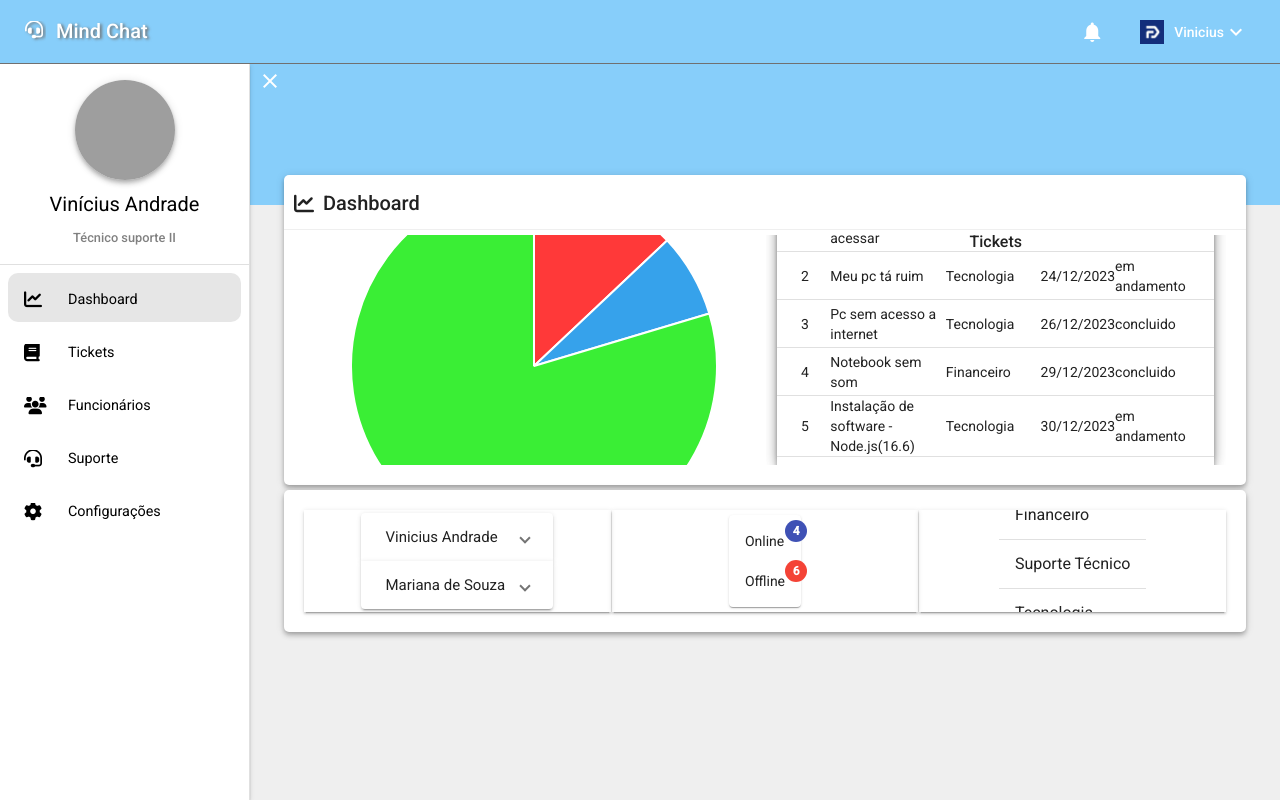
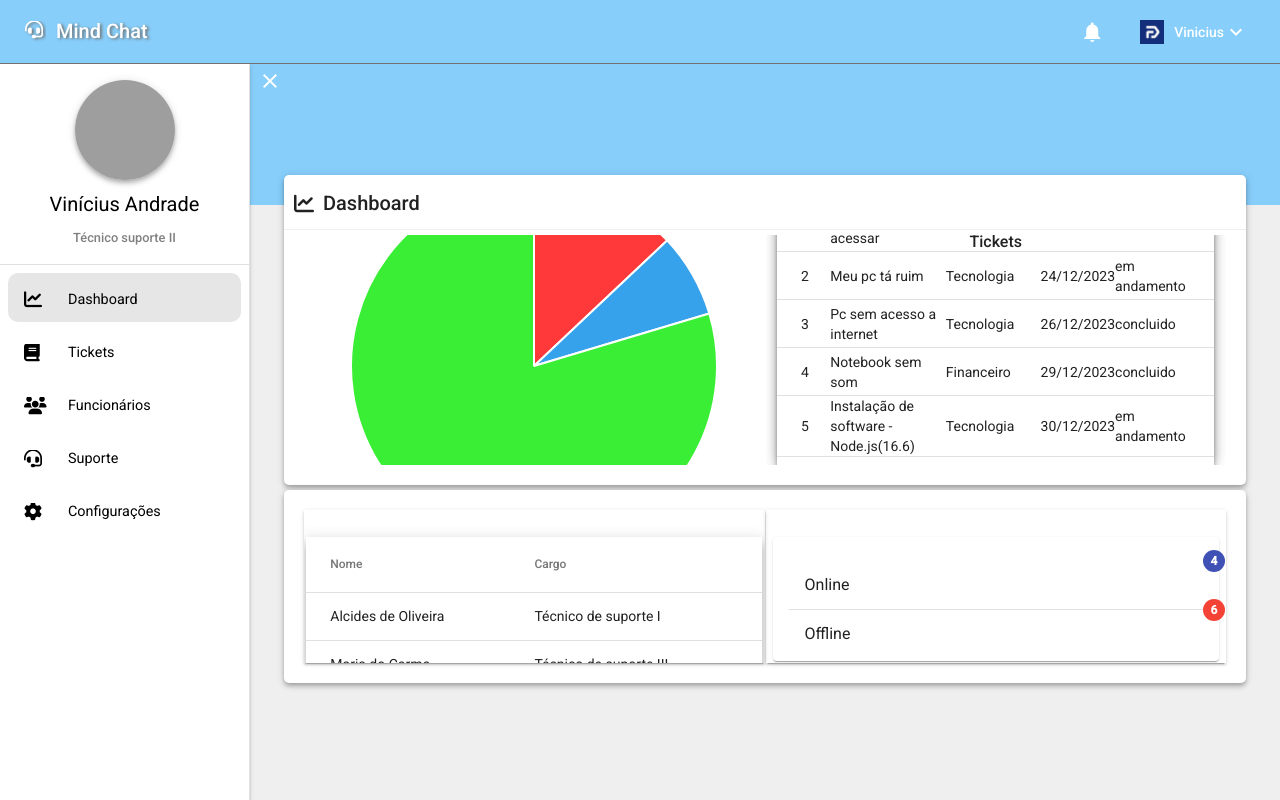
Before and after one commit to luisfer2818/Mind-chat, an Angular app: page /dashboard in a window 1280 px wide. Built offline with nearby package versions, Linux system fonts and the light colour scheme; grey boxes are pictures that could not be loaded.

Commit message:
melhorias dashboard

```diff
--- a/src/app/pages/dashboard/dashboard.component.html
+++ b/src/app/pages/dashboard/dashboard.component.html
@@ -15,7 +15,7 @@
         <div class="tabela-ticket mat-elevation-z4">
           <table
             mat-table
-            [dataSource]="dataSource"
+            [dataSource]="dadosTickets"
             class="mat-elevation-z8"
             matSort
             (matSortChange)="announceSortChange($event)"
@@ -82,8 +82,8 @@
               <td mat-cell *matCellDef="let element">{{ element.status }}</td>
             </ng-container>
 
-            <tr mat-header-row *matHeaderRowDef="displayedColumns"></tr>
-            <tr mat-row *matRowDef="let row; columns: displayedColumns"></tr>
+            <tr mat-header-row *matHeaderRowDef="colunasTabelaTicket"></tr>
+            <tr mat-row *matRowDef="let row; columns: colunasTabelaTicket"></tr>
           </table>
           <mat-paginator
             [pageSizeOptions]="[5, 10, 20]"
@@ -98,48 +98,57 @@
 </div>
 
 <div class="content mat-elevation-z4">
-  <mat-grid-list cols="3" rowHeight="3:1">
+  <mat-grid-list cols="2" rowHeight="3:1">
     <mat-grid-tile class="mat-elevation-z2">
       <h3 class="titulo">Funcionarios</h3>
-      <mat-accordion class="example-headers-align" multi>
-        <mat-expansion-panel>
-          <mat-expansion-panel-header>
-            <mat-panel-title> Vinicius Andrade </mat-panel-title>
-          </mat-expansion-panel-header>
+      <section class="tabela-funcionarios mat-elevation-z8" tabindex="0">
+        <table mat-table [dataSource]="dadosFuncionarios">
+          <ng-container matColumnDef="nome">
+            <th mat-header-cell *matHeaderCellDef>Nome</th>
+            <td mat-cell *matCellDef="let element">{{ element.nome }}</td>
+          </ng-container>
 
-          <p class="texto-ocorrencia">Nenhuma ocorrência.</p>
-        </mat-expansion-panel>
+          <ng-container matColumnDef="cargo">
+            <th mat-header-cell *matHeaderCellDef>Cargo</th>
+            <td mat-cell *matCellDef="let element">{{ element.cargo }}</td>
+          </ng-container>
 
-        <mat-expansion-panel>
-          <mat-expansion-panel-header>
-            <mat-panel-title> Mariana de Souza </mat-panel-title>
-          </mat-expansion-panel-header>
-
-          <p class="texto-ocorrencia">Nenhuma ocorrência.</p>
-
-          <mat-datepicker #picker></mat-datepicker>
-        </mat-expansion-panel>
-      </mat-accordion>
+          <tr
+            mat-header-row
+            *matHeaderRowDef="colunasTabelaFuncionarios; sticky: true"
+          ></tr>
+          <tr
+            mat-row
+            *matRowDef="let row; columns: colunasTabelaFuncionarios"
+          ></tr>
+        </table>
+      </section>
     </mat-grid-tile>
     <mat-grid-tile class="mat-elevation-z2">
       <h3 class="titulo">Status</h3>
-      <mat-card>
-        <div matBadge="4" matBadgeOverlap="false" class="demo-section">
+      <mat-card class="card-status">
+        <mat-list>
+          <mat-list-item
+            matBadge="4"
+            matBadgeOverlap="false"
+            class="demo-section"
+          >
             Online
-        </div>
-        <br />
-        <div
+          </mat-list-item>
+          <mat-divider></mat-divider>
+          <mat-list-item
             matBadge="6"
             matBadgeOverlap="false"
             class="demo-section"
             matBadgeColor="warn"
           >
             Offline
-        </div>
+          </mat-list-item>
+        </mat-list>
       </mat-card>
     </mat-grid-tile>
 
-    <mat-grid-tile class="mat-elevation-z2">
+    <!-- <mat-grid-tile class="mat-elevation-z2">
       <h3 class="titulo">Departamentos</h3>
       <mat-list>
         <mat-list-item>Financeiro</mat-list-item>
@@ -149,6 +158,6 @@
         <mat-list-item>Tecnologia</mat-list-item>
         <mat-divider></mat-divider>
       </mat-list>
-    </mat-grid-tile>
+    </mat-grid-tile> -->
   </mat-grid-list>
 </div>
--- a/src/app/pages/dashboard/dashboard.component.scss
+++ b/src/app/pages/dashboard/dashboard.component.scss
@@ -6,7 +6,7 @@
 
 .titulo {
   position: absolute;
-  height: 160px;
+  height: 230px;
   font-weight: 500;
 }
 
@@ -25,3 +25,17 @@
 table {
   width: 100%;
 }
+
+.tabela-funcionarios {
+  width: 99%;
+  max-height: 500px;
+  overflow: auto;
+  height: 85%;
+  margin-top: 30px;
+}
+
+.card-status {
+  width: 90%;
+  height: 60%;
+  margin-top: 25px;
+}
--- a/src/app/pages/dashboard/dashboard.component.ts
+++ b/src/app/pages/dashboard/dashboard.component.ts
@@ -1,12 +1,11 @@
 import { LiveAnnouncer } from '@angular/cdk/a11y';
 import { Component, OnInit, ViewChild } from '@angular/core';
-import { MatAccordion } from '@angular/material/expansion';
 import { MatPaginator } from '@angular/material/paginator';
 import { MatSort, Sort } from '@angular/material/sort';
 import { MatTableDataSource } from '@angular/material/table';
 import Chart from 'chart.js/auto';
 
-export interface ColunasTabela {
+export interface tabelaTickets {
   id: number;
   titulo: string;
   departamento: string;
@@ -14,7 +13,35 @@ export interface ColunasTabela {
   status: string;
 }
 
-const ELEMENT_DATA: ColunasTabela[] = [
+export interface tabelaFuncionarios {
+  nome: string;
+  cargo: string;
+}
+
+const DATA_FUNCIONARIOS: tabelaFuncionarios[] = [
+  {
+    nome: 'Alcides de Oliveira',
+    cargo: 'Técnico de suporte I',
+  },
+  {
+    nome: 'Maria do Carmo',
+    cargo: 'Técnico de suporte III',
+  },
+  {
+    nome: 'José das Chagas',
+    cargo: 'Desenvolvedor sênior',
+  },
+  {
+    nome: 'Ana Lidia de Soares',
+    cargo: 'Desenvolvedor pleno',
+  },
+  {
+    nome: 'Antônio José da Silva',
+    cargo: 'Gerente de software',
+  },
+];
+
+const DATA_TICKETS: tabelaTickets[] = [
   {
     id: 1,
     titulo: 'Site lento para acessar',
@@ -65,21 +92,22 @@ const ELEMENT_DATA: ColunasTabela[] = [
   styleUrls: ['./dashboard.component.scss'],
 })
 export class DashboardComponent implements OnInit {
-  @ViewChild(MatAccordion) accordion!: MatAccordion;
   @ViewChild(MatSort) sort!: MatSort;
   @ViewChild(MatPaginator) paginator!: MatPaginator;
 
-  constructor(private _liveAnnouncer: LiveAnnouncer) {
-    let panelOpenState = false;
-  }
-  displayedColumns: string[] = [
+  constructor(private _liveAnnouncer: LiveAnnouncer) {}
+
+  colunasTabelaFuncionarios: string[] = ['nome', 'cargo'];
+  colunasTabelaTicket: string[] = [
     'id',
     'titulo',
     'departamento',
     'data',
     'status',
   ];
-  dataSource = new MatTableDataSource(ELEMENT_DATA);
+
+  dadosTickets = new MatTableDataSource(DATA_TICKETS);
+  dadosFuncionarios = DATA_FUNCIONARIOS;
 
   ngOnInit() {
     new Chart(document.getElementById('pie-chart') as HTMLCanvasElement, {
@@ -103,8 +131,8 @@ export class DashboardComponent implements OnInit {
   }
 
   ngAfterViewInit() {
-    this.dataSource.sort = this.sort;
-    this.dataSource.paginator = this.paginator;
+    this.dadosTickets.sort = this.sort;
+    this.dadosTickets.paginator = this.paginator;
   }
 
   announceSortChange(sortState: Sort) {
```
Lines whose indentation alone changed are shown as unchanged.
